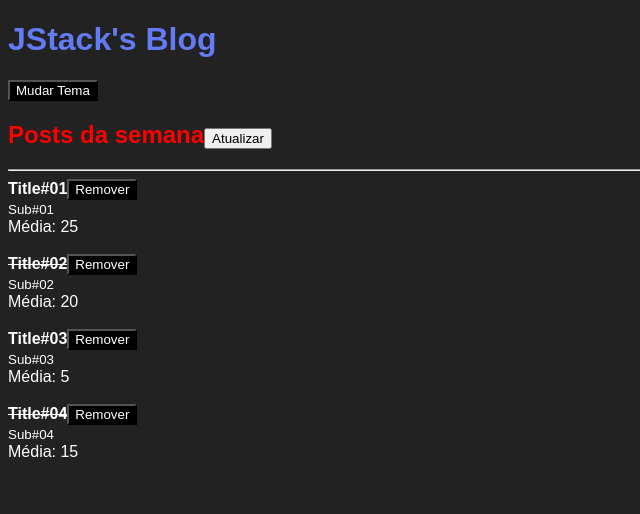
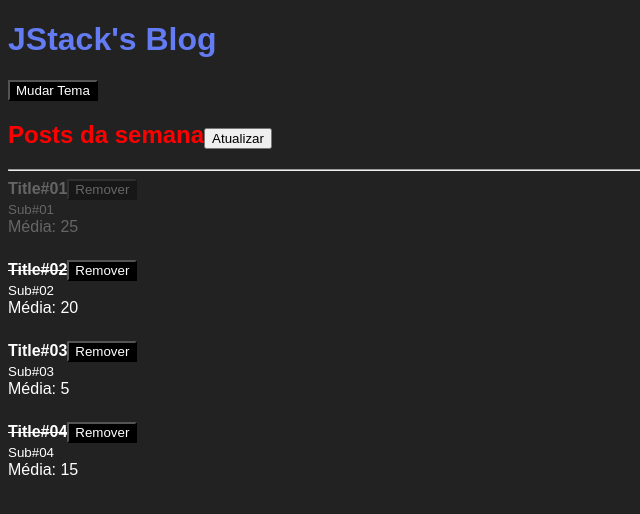
Before and after one commit to AnaSousa314/Funcdamentos-React, a React app: page / in a window 1280 px wide. Shown: the top 514 px of the page, without its empty margins (0-640 px from the left). Built offline with nearby package versions, Linux system fonts and the light colour scheme.

Commit message:
aula21 classes dinamicas

```diff
--- a/src/App.js
+++ b/src/App.js
@@ -14,10 +14,10 @@ export default function App() {
 
 
   const [posts,setPosts] = useState([
-    {id: Math.random(),title: "Title#01",subtitle: "Sub#01",likes:50, read:false},
-    {id: Math.random(),title: "Title#02",subtitle:  "Sub#02",likes:40,read:true},
-    {id: Math.random(),title: "Title#03",subtitle:  "Sub#03",likes:10,read:false},
-    {id: Math.random(),title: "Title#04",subtitle:  "Sub#04",likes:30,read:true}
+    {id: Math.random(),title: "Title#01",subtitle: "Sub#01",likes:50, read:false, removed: true},
+    {id: Math.random(),title: "Title#02",subtitle:  "Sub#02",likes:40,read:true, removed: false},
+    {id: Math.random(),title: "Title#03",subtitle:  "Sub#03",likes:10,read:false, removed: false},
+    {id: Math.random(),title: "Title#04",subtitle:  "Sub#04",likes:30,read:true, removed: false}
   ]);
   // console.log(posts);
 
@@ -39,9 +39,15 @@ export default function App() {
   }
 
   function handleRemovePost(postId){
-    setPosts((prevState) => (
-    prevState.filter(post => post.id !== postId)
-    ));
+    // setPosts((prevState) => (
+    // prevState.filter(post => post.id !== postId)
+    // ));
+
+    setPosts((prevState) => (prevState.map(post=>(
+      post.id === postId
+        ? { ...post, removed:true }
+        : post
+    ))));
   }
 
   return (
--- a/src/Post.js
+++ b/src/Post.js
@@ -1,13 +1,18 @@
 import React from "react";
 import PropTypes from "prop-types";
 import PostHeader from "./PostHeader";
-
+import styles from './Post.scss'
 export default function Post(props) {
   // props.title = 'Título Sobrescrito'
 
   return (
-    <>
-      <article>
+
+      <article
+        className={
+          props.post.removed
+            ? styles.postDeleted
+            : styles.post
+        }>
         <PostHeader
           onRemove={props.onRemove}
           post={{
@@ -21,8 +26,8 @@ export default function Post(props) {
         <br />
         Média: {props.post.likes / 2}
       </article>
-      <br />
-    </>
+
+
   );
 }
 
@@ -36,6 +41,7 @@ Post.propTypes = {
     title: PropTypes.string.isRequired,
     subtitle: PropTypes.string.isRequired,
     read: PropTypes.bool.isRequired,
+    removed: PropTypes.bool.isRequired
   }).isRequired,
 };
 
--- /dev/null
+++ b/src/Post.scss
@@ -0,0 +1,8 @@
+.post{
+  margin-bottom: 24px;
+}
+
+.postDeleted{
+  margin-bottom: 24px;
+  opacity: 0.3;
+}
```
